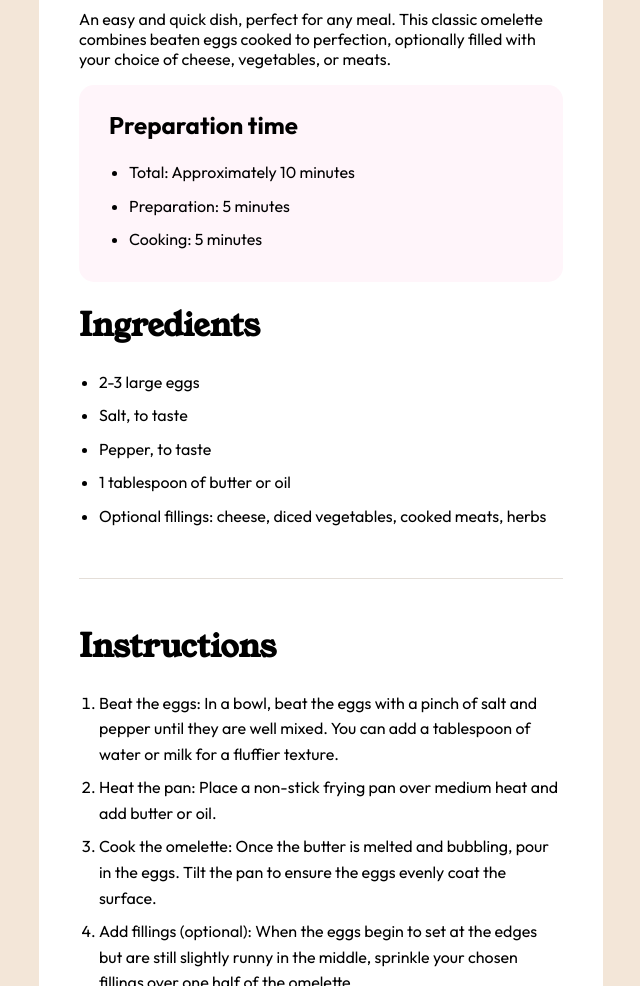
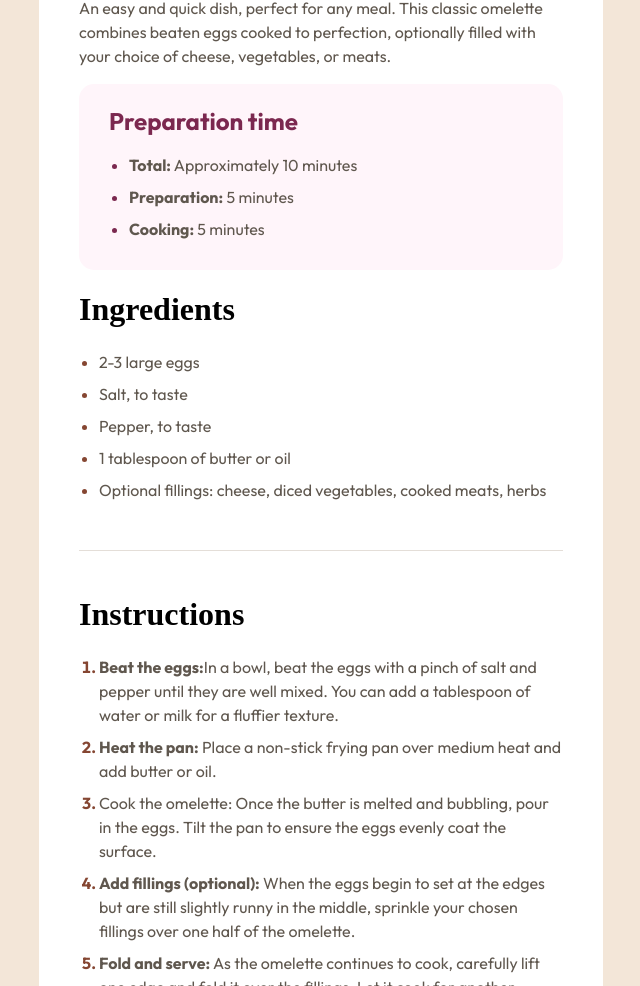
Before and after one commit to AaronVU/recipe-page-project, a plain HTML site: page index.html in a window 1280 px wide. Shown: the part 452-1438 px from the top of the page, without its empty margins (319-959 px from the left). Drawn offline with Linux system fonts and the light colour scheme.

Commit message:
Added styles to components

```diff
--- a/index.html
+++ b/index.html
@@ -52,7 +52,18 @@
 			line-height: 1.6;
 		}
 
-		.list li{ margin-block: 8px; }
+		.list li {
+			margin-block: 8px;
+			font-family: "Outfit", serif;
+			size: 16px;
+			line-height: 150%;
+			letter-spacing: 0px;
+			color: hsl(30, 10%, 34%);
+		}
+
+		.list li::marker {
+			color: hsl(332, 51%, 32%);
+		}
 
 		.ingredients-list {
 			padding-left: 1.25rem;
@@ -60,7 +71,18 @@
 			line-height: 1.6;
 		}
 
-		.ingredients-list li{ margin-block: 8px; }
+		.ingredients-list li {
+			margin-block: 8px;
+			font-family: "Outfit", serif;
+			size: 16px;
+			line-height: 150%;
+			letter-spacing: 0px;
+			color: hsl(30, 10%, 34%);
+		}
+
+		.ingredients-list li::marker {
+			color: hsl(14, 45%, 36%);
+		}
 
 		.instructions {
 			padding-left: 1.25rem;
@@ -68,12 +90,48 @@
 			line-height: 1.6;
 		}
 
-		.instructions li { margin-block: 8px; }
+		.instructions li {
+			margin-block: 8px;
+			font-family: "Outfit", serif;
+			size: 16px;
+			line-height: 150%;
+			letter-spacing: 0px;
+			color: hsl(30, 10%, 34%);
+		}
+
+		.instructions li::marker {
+			color: hsl(14, 45%, 36%);
+			font-weight: bold;
+		}
 
 		.divider {
 			border: 0;
 			border-top: 1px solid hsl(30, 18%, 87%);
 			margin: 24px 0;
+		}
+
+		.main-title {
+			font-family: "Young Serif", serif;
+			size: 40px;
+			line-height: 100%;
+			letter-spacing: 0px;
+			color: hsl(24, 5%, 18%);
+		}
+
+		.subtitle {
+			font-family: "Outfit", serif;
+			size: 20px;
+			line-height: 100%;
+			letter-spacing: 0px;
+			color: hsl(332, 51%, 32%);
+		}
+
+		.regular-text {
+			font-family: "Outfit", serif;
+			size: 16px;
+			line-height: 150%;
+			letter-spacing: 0px;
+			color: hsl(30, 10%, 34%);
 		}
 	</style>
 </head>
@@ -85,16 +143,17 @@
 		</div>
 
 		<div>
-			<h1>Simple Omelette Recipe</h1>
-			<p>An easy and quick dish, perfect for any meal. This classic omelette combines beaten eggs cooked
+			<h1 class="main-title">Simple Omelette Recipe</h1>
+			<p class="regular-text">An easy and quick dish, perfect for any meal. This classic omelette combines beaten eggs
+				cooked
 				to perfection, optionally filled with your choice of cheese, vegetables, or meats.
 			</p>
 			<div class="card">
-				<h2>Preparation time</h2>
+				<h2 class="subtitle">Preparation time</h2>
 				<ul class="list">
-					<li>Total: Approximately 10 minutes</li>
-					<li>Preparation: 5 minutes</li>
-					<li>Cooking: 5 minutes</li>
+					<li><strong>Total:</strong> Approximately 10 minutes</li>
+					<li><strong>Preparation:</strong> 5 minutes</li>
+					<li><strong>Cooking:</strong> 5 minutes</li>
 				</ul>
 			</div>
 		</div>
@@ -115,20 +174,20 @@
 		<div>
 			<h1>Instructions</h1>
 			<ol class="instructions">
-				<li>Beat the eggs: In a bowl, beat the eggs with a pinch of salt and pepper until they are well mixed.
+				<li><strong>Beat the eggs:</strong>In a bowl, beat the eggs with a pinch of salt and pepper until they are well mixed.
 					You can add a tablespoon of water or milk for a fluffier texture.
 				</li>
-				<li>Heat the pan: Place a non-stick frying pan over medium heat and add butter or oil.</li>
+				<li><strong>Heat the pan:</strong> Place a non-stick frying pan over medium heat and add butter or oil.</li>
 				<li>Cook the omelette: Once the butter is melted and bubbling, pour in the eggs. Tilt the pan to ensure
 					the eggs evenly coat the surface.
 				</li>
-				<li>Add fillings (optional): When the eggs begin to set at the edges but are still slightly runny in the
+				<li><strong>Add fillings (optional):</strong> When the eggs begin to set at the edges but are still slightly runny in the
 					middle, sprinkle your chosen fillings over one half of the omelette.
 				</li>
-				<li>Fold and serve: As the omelette continues to cook, carefully lift one edge and fold it over the
+				<li><strong>Fold and serve:</strong> As the omelette continues to cook, carefully lift one edge and fold it over the
 					fillings. Let it cook for another minute, then slide it onto a plate.
 				</li>
-				<li>Enjoy: Serve hot, with additional salt and pepper if needed.</li>
+				<li><strong>Enjoy:</strong> Serve hot, with additional salt and pepper if needed.</li>
 			</ol>
 		</div>
 
@@ -136,11 +195,11 @@
 
 		<div>
 			<h1>Nutrition</h1>
-			<p>The table below shows nutritional values per serving without the additional fillings.</p>
+			<p class="regular-text">The table below shows nutritional values per serving without the additional fillings.</p>
 			<table>
 				<tr>
 					<td>Calories</td>
-					<td>2777kcal</td>
+					<td>277kcal</td>
 				</tr>
 				<tr>
 					<td>Carbs</td>
--- a/styles.css
+++ b/styles.css
@@ -11,11 +11,3 @@
   font-weight: 400;
   font-style: normal;
 }
-
-body {
-  font-family: "Outfit", sans-serif;
-}
-
-h1 {
-  font-family: "Young Serif", serif;
-}
```
Also changed, not shown: 1 other file.
